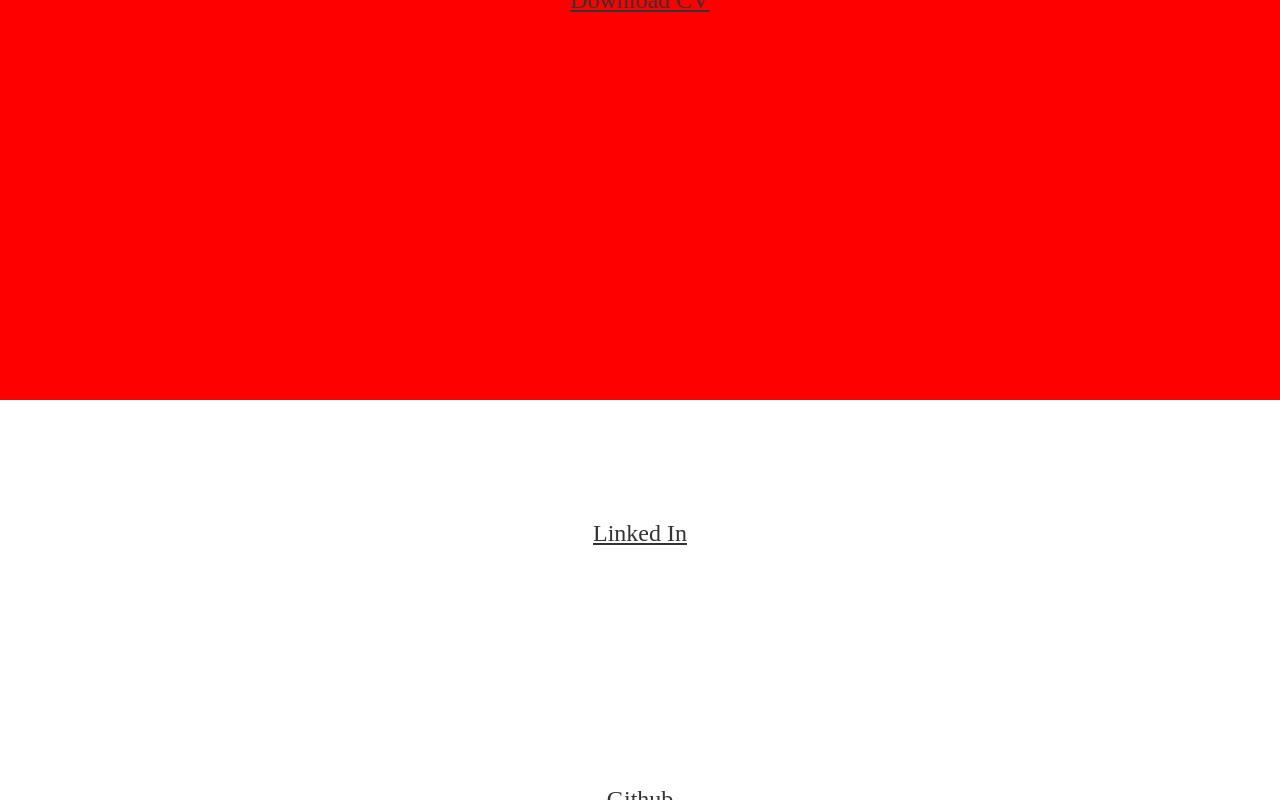
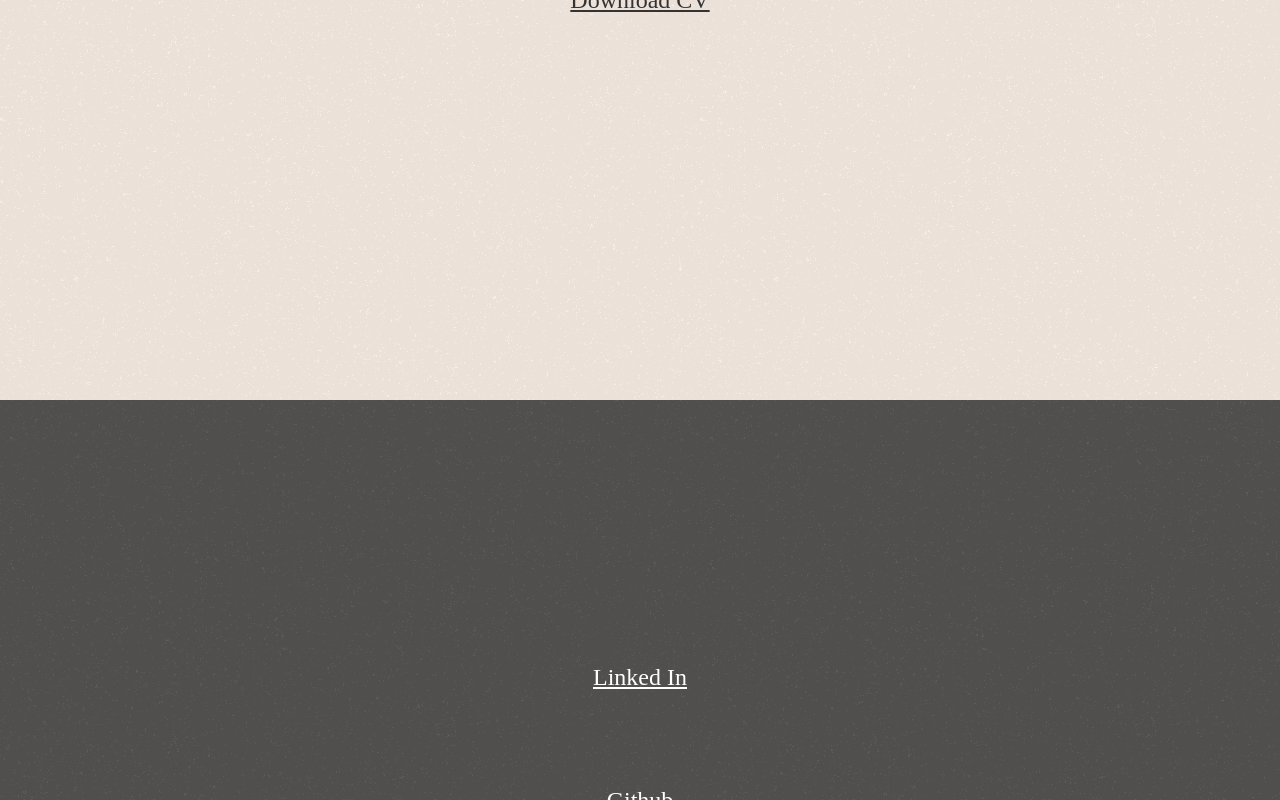
Before and after one commit to L-stal/Portfolio, a React (Vite) app: page /CV in a window 1280 px wide. Shown: the part 2000-2800 px from the top of the page. Built offline with nearby package versions, Linux system fonts and the light colour scheme; a web font is replaced by a local one.

Commit message:
Working on backround

```diff
--- a/src/App.jsx
+++ b/src/App.jsx
@@ -16,7 +16,7 @@ function App() {
                   <p>
                     ./Leo Stålenhag
                     <br />
-                    .NET FULLSTACK
+                    .NET FULL STACK
                   </p>
                 </div>
               </div>
--- a/src/index.css
+++ b/src/index.css
@@ -17,6 +17,9 @@ html {
 .background {
   height: 100%;
   width: 100%;
+  right: 0;
+  background: url(./assets/nnnoise.svg);
+  animation: shimmer 5s infinite;
 }
 
 .body {
@@ -38,12 +41,12 @@ html {
 
 .shimmer {
   display: flex;
-  -webkit-mask: linear-gradient(-60deg, #000 30%, #0005, #000 70%) right/300%
+  -webkit-mask: linear-gradient(-70deg, #000 30%, #0005, #000 70%) right/300%
     100%;
   background-repeat: no-repeat;
-  animation: shimmer 4s infinite;
+  animation: shimmer 3s infinite;
   text-align: center;
-  justify-content: space-around;
+  justify-content: center;
   align-items: center;
   height: 100vh;
   flex-direction: column;
@@ -53,6 +56,9 @@ html {
     -webkit-mask-position: left;
   }
 }
+.shimmer > a {
+  padding: 3rem;
+}
 .main-portfolio,
 .main-cv,
 .name,
@@ -60,15 +66,18 @@ html {
   height: 100vh;
 }
 .main-contact {
-  background-color: #ffffff;
+  background-color: #333333c7;
 }
 .main-cv {
-  background-color: red;
+  background-color: #faefe6c4;
 }
 .main-portfolio {
   background-color: #333333c7;
 }
 .main-portfolio > .shimmer > a {
+  color: #ffffff;
+}
+.main-contact > .shimmer > a {
   color: #ffffff;
 }
 
--- a/src/pages/Contact.jsx
+++ b/src/pages/Contact.jsx
@@ -12,7 +12,7 @@ const Contact = () => {
           <a href="https://github.com/L-stal" target="_blank">
             Github
           </a>
-          <p>Mail Me</p>
+          <a>Mail Me</a>
         </div>
       </div>
     </>
```
Also changed, not shown: src/assets/grain100x100.png (deleted), src/assets/nnnoise.svg (added).
